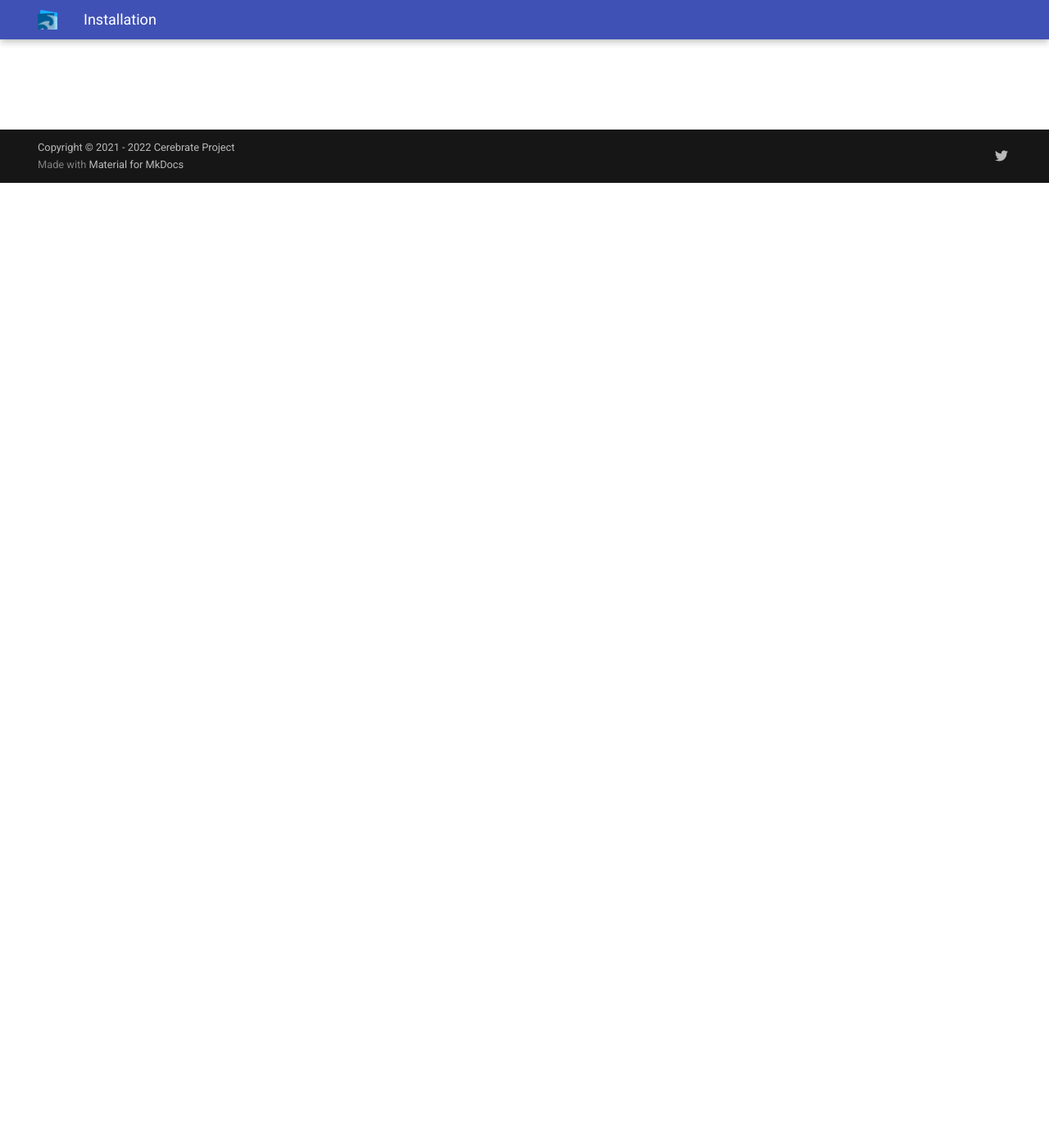
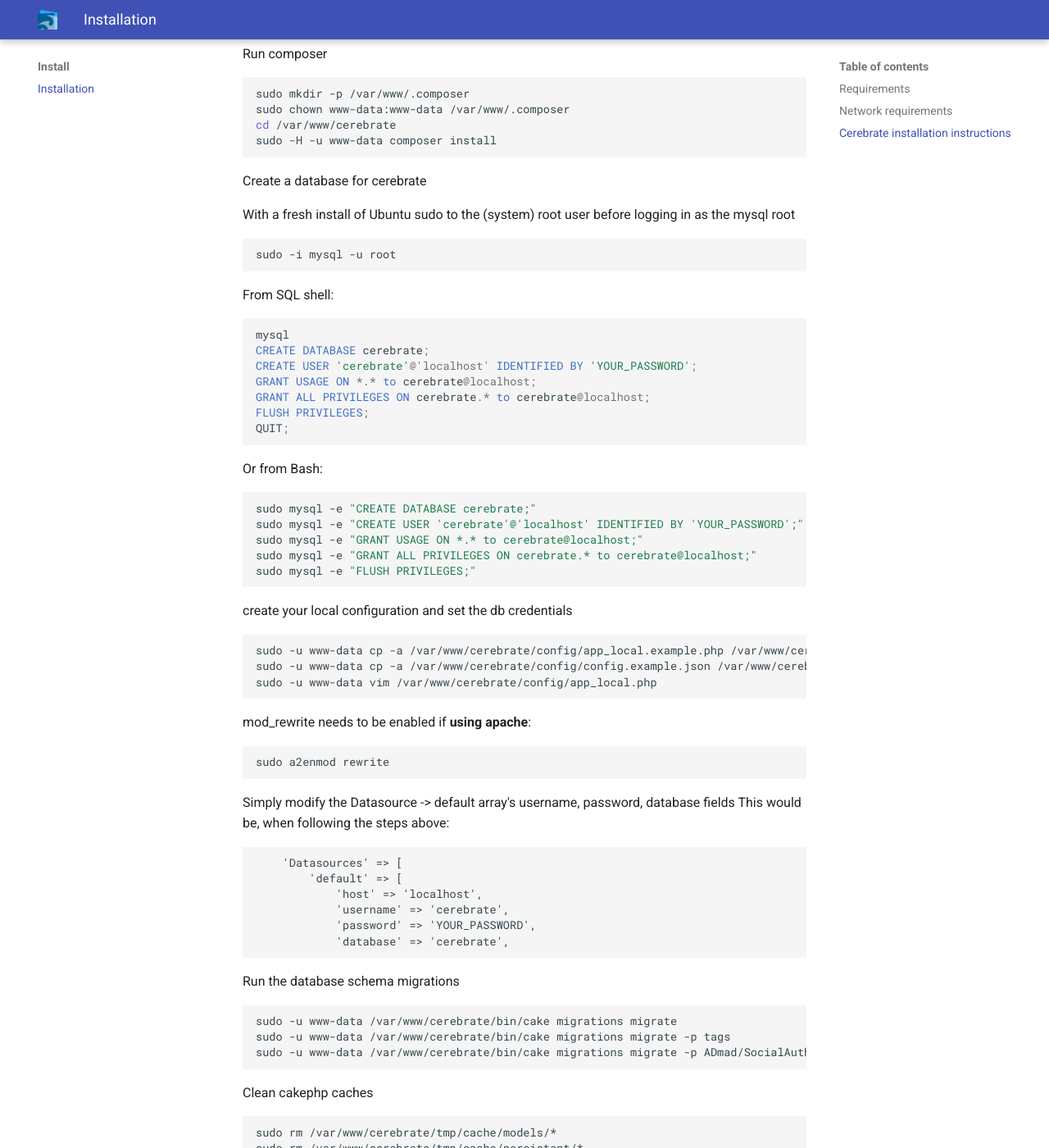
Before and after one commit to cerebrate-project/doc.cerebrate-project.org, an MkDocs documentation site: the page built from docs/install/index.md, in a window 1280 px wide and 1400 px high, scrolled down 1177 px. Shown: the whole window at 82% size. Built offline with MkDocs 1.6.1 and Material for MkDocs 9.7.7, drawn with Linux system fonts in a browser that asks for light colours; some of the changed text lies outside the part shown.

Commit message:
new: [install] original guide added

````diff
--- a/docs/install/index.md
+++ b/docs/install/index.md
@@ -1 +1,152 @@
 # Installation
+
+## Requirements
+
+An Ubuntu server (18.04/20.04 should both work fine) - though other linux installations should work too.
+
+- apache2 (or nginx), mysql/mariadb, sqlite need to be installed and running
+- php version 8+ is required
+- php extensions for intl, mysql, sqlite3, mbstring, xml need to be installed and running
+- php extention for curl (not required but makes composer run a little faster)
+- composer
+
+## Network requirements
+
+Cerebrate communicates via HTTPS so in order to be able to connect to other cerebrate nodes, requiring the following ports to be open:
+- port 443 needs to be open for outbound connections to be able to pull contactdb / sharing group information in
+- Cerebrate also needs to be accessible (via port 443) from the outside if:
+    - you wish to pull interconnect local tools with remote cerebrate instances
+    - you wish to act as a hub node for a community where members are expected to pull data from your node
+
+
+## Cerebrate installation instructions
+
+It should be sufficient to issue the following command to install the dependencies:
+
+- for apache
+
+```bash
+sudo apt install apache2 mariadb-server git composer php-intl php-mbstring php-dom php-xml unzip php-ldap php-sqlite3 php-curl sqlite libapache2-mod-php php-mysql
+```
+
+- for nginx
+```bash
+sudo apt install nginx mariadb-server git composer php-intl php-mbstring php-dom php-xml unzip php-ldap php-sqlite3 sqlite php-fpm php-curl php-mysql
+```
+
+Clone this repository (for example into /var/www/cerebrate)
+
+```bash
+sudo mkdir /var/www/cerebrate
+sudo chown www-data:www-data /var/www/cerebrate
+sudo -u www-data git clone https://github.com/cerebrate-project/cerebrate.git /var/www/cerebrate
+```
+
+Run composer
+
+```bash
+sudo mkdir -p /var/www/.composer
+sudo chown www-data:www-data /var/www/.composer
+cd /var/www/cerebrate
+sudo -H -u www-data composer install
+```
+
+Create a database for cerebrate
+
+With a fresh install of Ubuntu sudo to the (system) root user before logging in as the mysql root
+```Bash
+sudo -i mysql -u root
+```
+
+From SQL shell:
+```mysql
+mysql
+CREATE DATABASE cerebrate;
+CREATE USER 'cerebrate'@'localhost' IDENTIFIED BY 'YOUR_PASSWORD';
+GRANT USAGE ON *.* to cerebrate@localhost;
+GRANT ALL PRIVILEGES ON cerebrate.* to cerebrate@localhost;
+FLUSH PRIVILEGES;
+QUIT;
+```
+
+Or from Bash:
+```bash
+sudo mysql -e "CREATE DATABASE cerebrate;"
+sudo mysql -e "CREATE USER 'cerebrate'@'localhost' IDENTIFIED BY 'YOUR_PASSWORD';"
+sudo mysql -e "GRANT USAGE ON *.* to cerebrate@localhost;"
+sudo mysql -e "GRANT ALL PRIVILEGES ON cerebrate.* to cerebrate@localhost;"
+sudo mysql -e "FLUSH PRIVILEGES;"
+```
+
+create your local configuration and set the db credentials
+
+```bash
+sudo -u www-data cp -a /var/www/cerebrate/config/app_local.example.php /var/www/cerebrate/config/app_local.php
+sudo -u www-data cp -a /var/www/cerebrate/config/config.example.json /var/www/cerebrate/config/config.json
+sudo -u www-data vim /var/www/cerebrate/config/app_local.php
+```
+
+mod_rewrite needs to be enabled if __using apache__:
+
+```bash
+sudo a2enmod rewrite
+```
+
+Simply modify the Datasource -> default array's username, password, database fields
+This would be, when following the steps above:
+
+```php
+    'Datasources' => [
+        'default' => [
+            'host' => 'localhost',
+            'username' => 'cerebrate',
+            'password' => 'YOUR_PASSWORD',
+            'database' => 'cerebrate',
+```
+
+Run the database schema migrations
+```bash
+sudo -u www-data /var/www/cerebrate/bin/cake migrations migrate
+sudo -u www-data /var/www/cerebrate/bin/cake migrations migrate -p tags
+sudo -u www-data /var/www/cerebrate/bin/cake migrations migrate -p ADmad/SocialAuth
+```
+
+Clean cakephp caches
+```bash
+sudo rm /var/www/cerebrate/tmp/cache/models/*
+sudo rm /var/www/cerebrate/tmp/cache/persistent/*
+```
+
+Create an apache config file for cerebrate / ssh key and point the document root to /var/www/cerebrate/webroot and you're good to go
+
+For development installs the following can be done for either apache or nginx:
+
+```bash
+# Apache
+# This configuration is purely meant for local installations for development / testing
+# Using HTTP on an unhardened apache is by no means meant to be used in any production environment
+sudo cp /var/www/cerebrate/INSTALL/cerebrate_apache_dev.conf /etc/apache2/sites-available/
+sudo ln -s /etc/apache2/sites-available/cerebrate_apache_dev.conf /etc/apache2/sites-enabled/
+sudo service apache2 restart
+```
+
+OR
+
+```bash
+# NGINX
+# This configuration is purely meant for local installations for development / testing
+# Using HTTP on an unhardened apache is by no means meant to be used in any production environment
+sudo cp /var/www/cerebrate/INSTALL/cerebrate_nginx.conf /etc/nginx/sites-available/
+sudo ln -s /etc/nginx/sites-available/cerebrate_nginx.conf /etc/nginx/sites-enabled/
+sudo systemctl disable apache2 # may be required if apache is using port
+sudo service nginx restart
+sudo systemctl enable nginx
+
+```
+
+Now you can point your browser to: http://localhost:8000
+
+To log in use the default credentials below:
+
+- Username: admin
+- Password: Password1234
````
